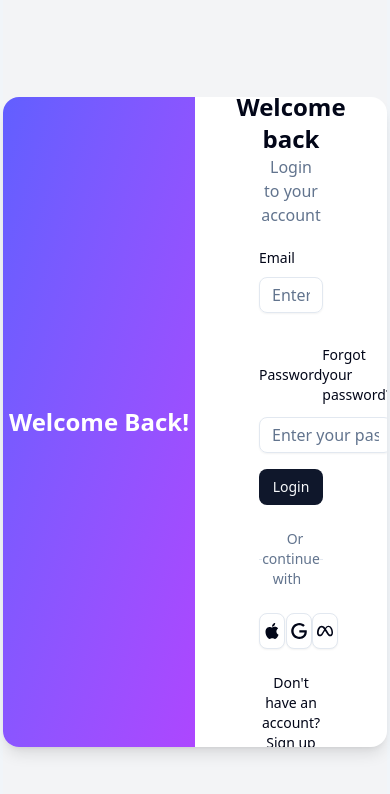
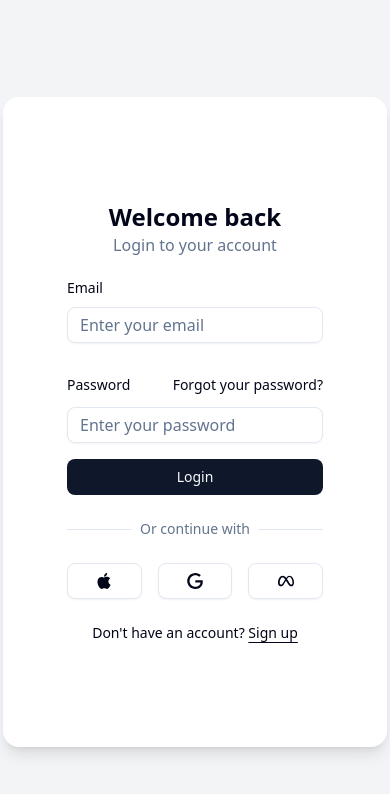
Before and after one commit to STRO09/Issues-Deployment-Tracker, a Next.js app in the folder frontend/issue-tracker-ui/: page /auth in a window 390 px wide. Shown: the top 794 px of the page. Built offline with nearby package versions, Linux system fonts and the light colour scheme.

Commit message:
auth page fixed for mobile screens

```diff
--- a/frontend/issue-tracker-ui/src/components/login-form.tsx
+++ b/frontend/issue-tracker-ui/src/components/login-form.tsx
@@ -1,5 +1,5 @@
 "use client";
-import { useState } from "react";
+import { useState, useEffect } from "react";
 import { useRouter } from "next/navigation";
 import { motion, AnimatePresence } from "framer-motion";
 import { Button } from "./ui/button";
@@ -7,10 +7,22 @@ import { Label } from "./ui/label";
 import { Input } from "./ui/input";
 import Cookies from "js-cookie";
 
+function useIsMobile() {
+  const [isMobile, setIsMobile] = useState(false);
+  useEffect(() => {
+    const check = () => setIsMobile(window.innerWidth < 768);
+    check();
+    window.addEventListener("resize", check);
+    return () => window.removeEventListener("resize", check);
+  }, []);
+  return isMobile;
+}
+
 export function LoginForm() {
   const [isLogin, setIsLogin] = useState(true); // login/register toggle
   const [animating, setAnimating] = useState(false); // blocks form rendering until switch ends
   const [showSocial, setShowSocial] = useState(false);
+  const isMobile = useIsMobile();
   const router = useRouter();
 
   const handleSwitch = () => {
@@ -99,16 +111,23 @@ export function LoginForm() {
         <motion.div
           animate={{ x: isLogin ? 0 : "100%" }}
           transition={{ duration: 0.5 }}
-          className="absolute top-0 left-0 h-full w-1/2 bg-gradient-to-br from-indigo-500 to-purple-500 flex items-center justify-center text-white text-2xl font-bold"
+          className="hidden md:flex    /* 🔴 hide completely on mobile */
+    absolute top-0 left-0 h-full w-1/2
+    bg-gradient-to-br from-indigo-500 to-purple-500
+    items-center justify-center text-white text-2xl font-bold
+  "
         >
           {isLogin ? "Welcome Back!" : "Join Us Today!"}
         </motion.div>
 
         {/* Form Panel */}
         <motion.div
-          animate={{ x: isLogin ? "100%" : 0 }}
+          animate={{ x: isMobile ? 0 : isLogin ? "100%" : 0, }}
           transition={{ duration: 0.5 }}
-          className="absolute top-0 left-0 h-full w-1/2 flex items-center justify-center p-10"
+          className="relative w-full right-0  /* 🔴 full width on mobile */
+    md:absolute md:top-0 md:left-0 md:h-full md:w-1/2
+    flex items-center justify-center p-10
+  "
         >
           <AnimatePresence mode="wait">
             {!animating && (
```
